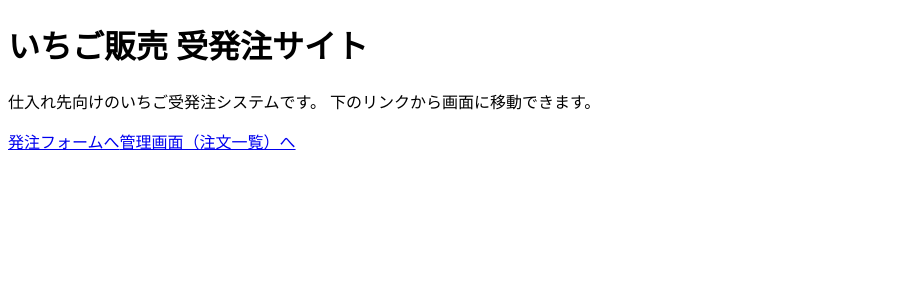
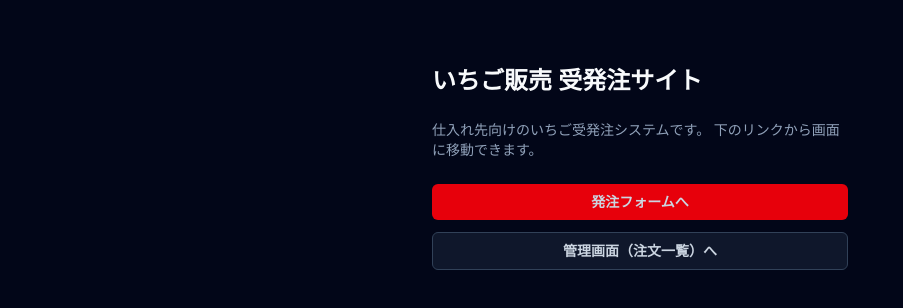
Before and after one commit to wolvesgale/strawberry-order, a Next.js app in the folder strawberry-order-mock/: page / in a window 1280 px wide. Shown: the top 308 px of the page, without its empty margins (0-903 px from the left). Built offline with nearby package versions, Linux system fonts and the light colour scheme.

Commit message:
Update layout.tsx

```diff
--- a/strawberry-order-mock/app/layout.tsx
+++ b/strawberry-order-mock/app/layout.tsx
@@ -1,12 +1,22 @@
-// strawberry-order-mock/app/admin/layout.tsx
-import React from "react";
+// strawberry-order-mock/app/layout.tsx
+import type { Metadata } from "next";
+import "./globals.css";
 
-export default function AdminLayout({
+export const metadata: Metadata = {
+  title: "いちご発注フォーム",
+  description: "代理店向けいちご発注システム",
+};
+
+export default function RootLayout({
   children,
 }: {
   children: React.ReactNode;
 }) {
-  // ここではロールチェックなどは一切行わず、
-  // 各ページ側（orders/users）で制御する方針にします。
-  return <>{children}</>;
+  return (
+    <html lang="ja">
+      <body className="min-h-screen bg-slate-950 text-slate-50 antialiased">
+        {children}
+      </body>
+    </html>
+  );
 }
```
